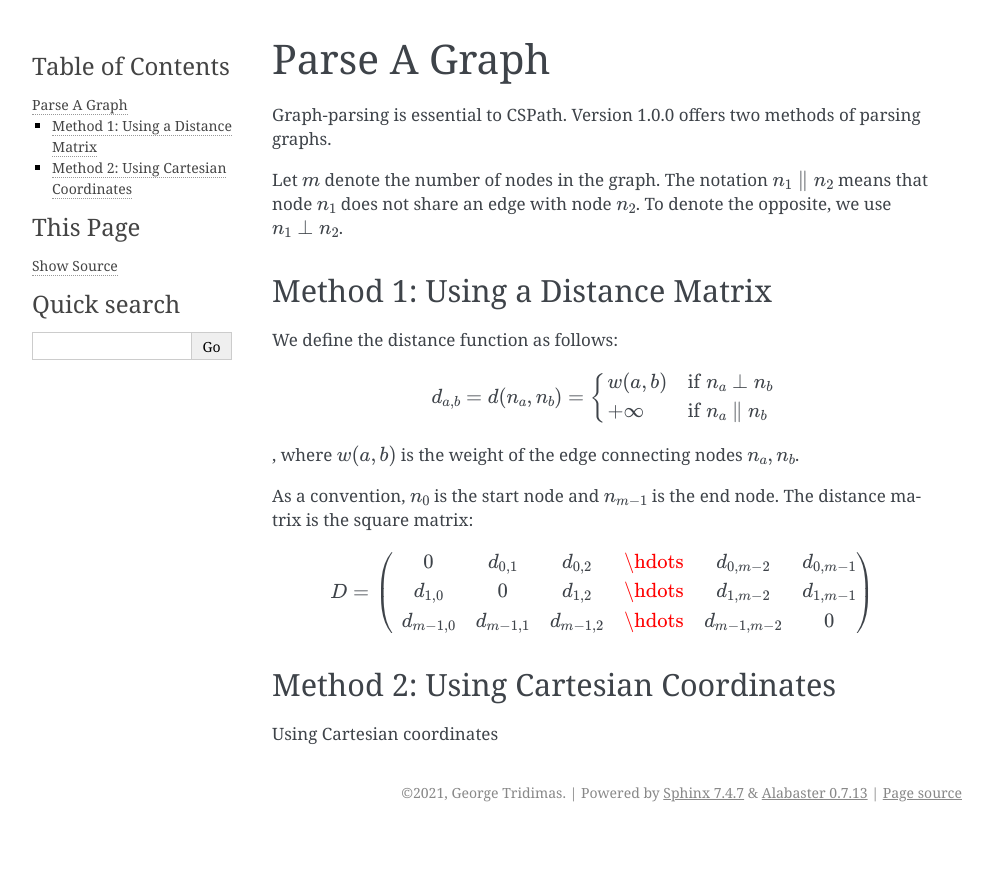
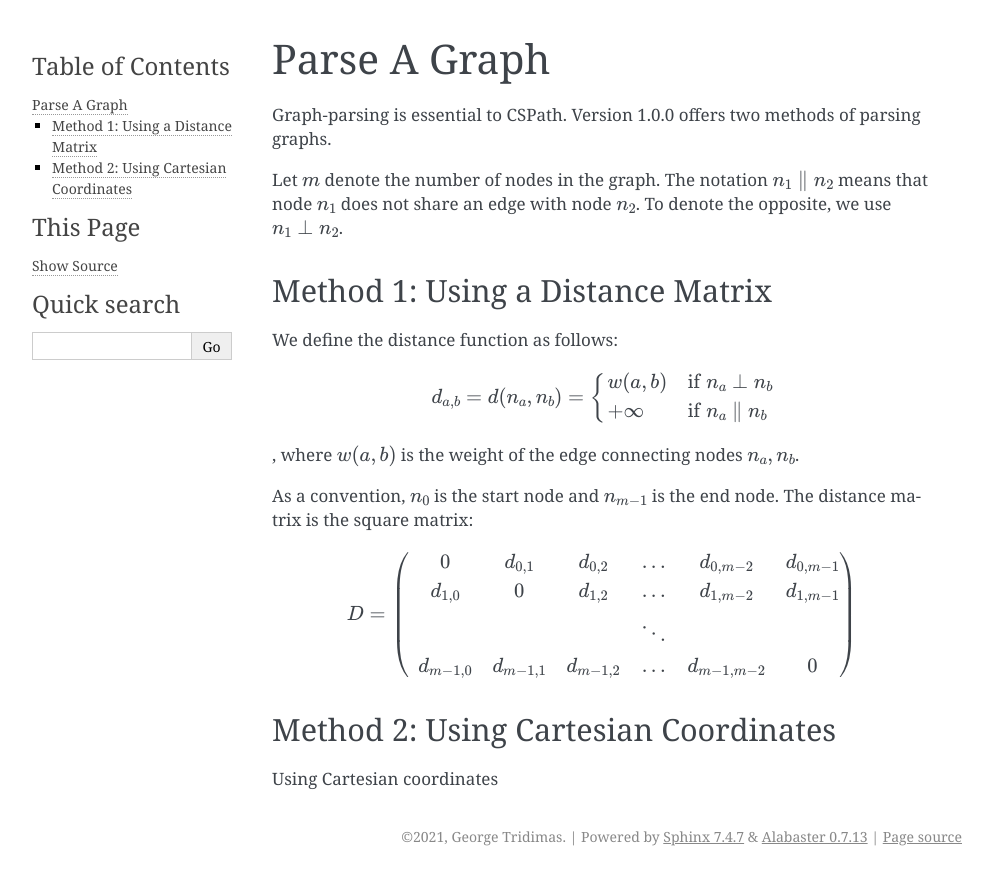
Before and after one commit to notgmt1337/CSPath, a Sphinx documentation site: the page built from docs/how-to/graph-parse.rst, in a window 1280 px wide. Shown: the top 885 px of the page, without its empty margins (148-1141 px from the left). Built offline with Sphinx 7.4.7, drawn with Linux system fonts in a browser that asks for light colours.

Commit message:
Update graph-parse.rst

```diff
--- a/docs/how-to/graph-parse.rst
+++ b/docs/how-to/graph-parse.rst
@@ -28,9 +28,10 @@ The distance matrix is the square matrix:
 .. math::
     D =
         \begin{pmatrix}
-              0 & d_{0, 1} & d_{0, 2} & \hdots & d_{0, m-2} & d_{0, m-1} \\
-              d_{1, 0} & 0 & d_{1, 2} & \hdots & d_{1, m-2} & d_{1, m-1} \\
-              d_{m-1, 0} & d_{m-1, 1} & d_{m - 1, 2} & \hdots & d_{m-1, m-2} & 0
+              0          & d_{0, 1}   & d_{0, 2}     & ...    & d_{0, m-2}   & d_{0, m-1} \\
+              d_{1, 0}   & 0          & d_{1, 2}     & ...    & d_{1, m-2}   & d_{1, m-1} \\
+                         &            &              & \ddots &              &            \\
+              d_{m-1, 0} & d_{m-1, 1} & d_{m - 1, 2} & ...    & d_{m-1, m-2} & 0
         \end{pmatrix}
 
 Method 2: Using Cartesian Coordinates
```
